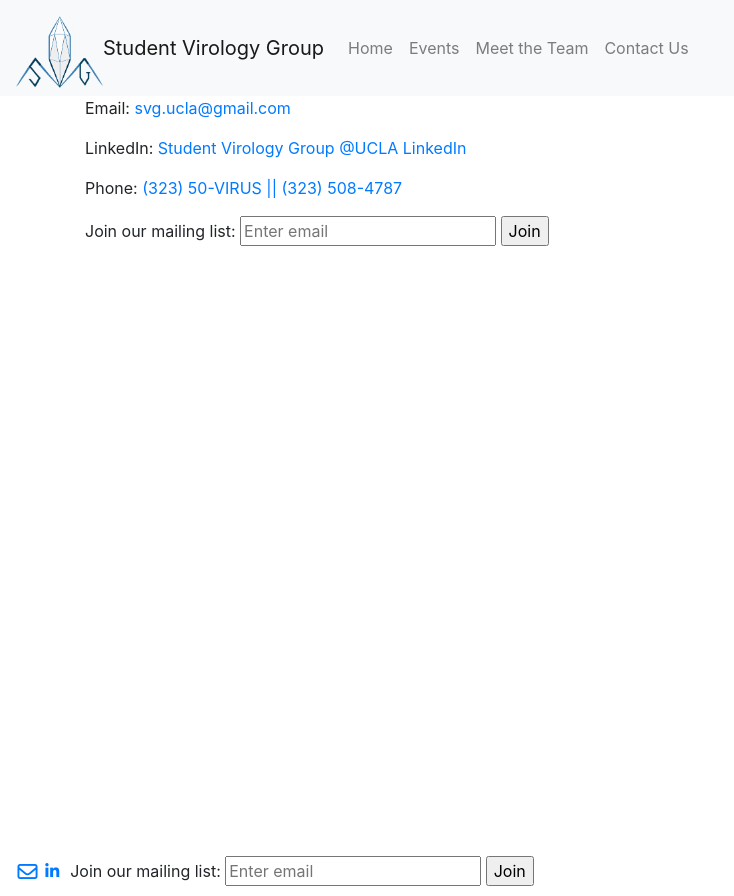
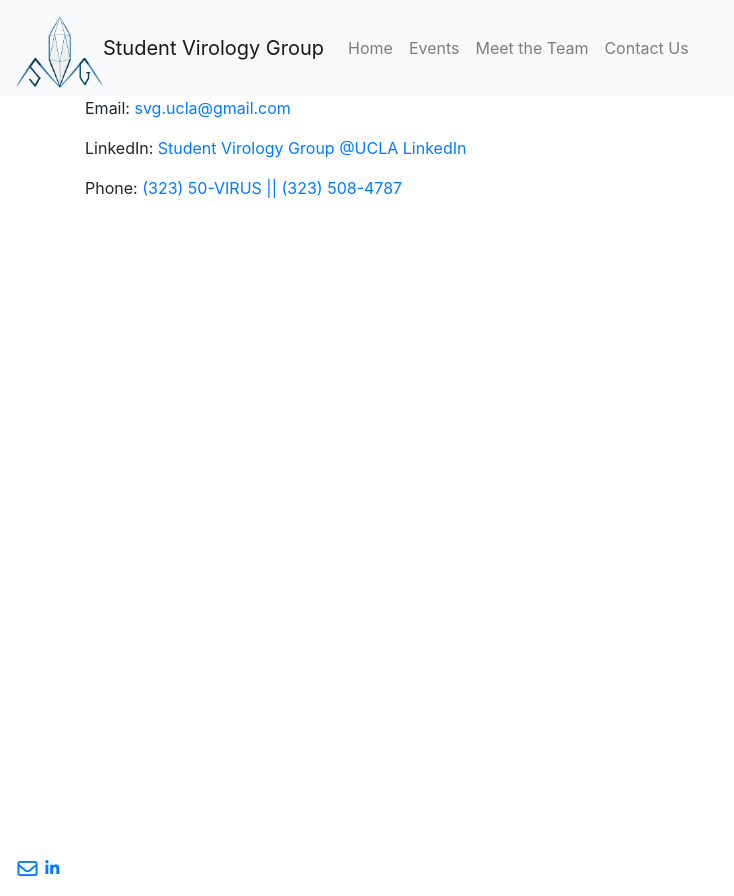
Before and after one commit to tylerwu2222/SVG_site, a Flask app: page /contact/ in a window 1280 px wide. Shown: the whole page, without its empty margins (0-734 px from the left). Run offline with Flask 2, Linux system fonts and the light colour scheme; some libraries are stand-ins or nearby versions.

Commit message:
disabling mailing list

```diff
--- a/templates/base.html
+++ b/templates/base.html
@@ -43,11 +43,11 @@
                 <a class="footer-link" href="Student Virology Group @UCLA LinkedIn" target="_blank">
                   <i class="fab fa-linkedin-in"></i>
                 </a>
-                <span id="mailing-span">
+                <!-- <span id="mailing-span">
                   <label for="fname">Join our mailing list:</label>
                   <input type="text" id="email" name="email" placeholder="Enter email">
                   <input type="submit" value="Join">
-                </span>
+                </span> -->
             </footer>
           </form>
         </div>
--- a/templates/contact.html
+++ b/templates/contact.html
@@ -11,10 +11,10 @@
     <p>Email: <a href="mailto:svg.ucla@gmail.com">svg.ucla@gmail.com</a></p>
     <p>LinkedIn: <a href="https://www.linkedin.com/company/svg-ucla/">Student Virology Group @UCLA LinkedIn</a></p>
     <p>Phone: <a href="tel:323-508-4787">(323) 50-VIRUS || (323) 508-4787</a></p>
-    <form id="mailing-form" action="#">
+    <!-- <form id="mailing-form" action="#">
         <label for="fname">Join our mailing list:</label>
         <input type="text" id="email" name="email" placeholder="Enter email">
         <input type="submit" value="Join">
-    </form>
+    </form> -->
 </div>
 {% endblock %}
```
